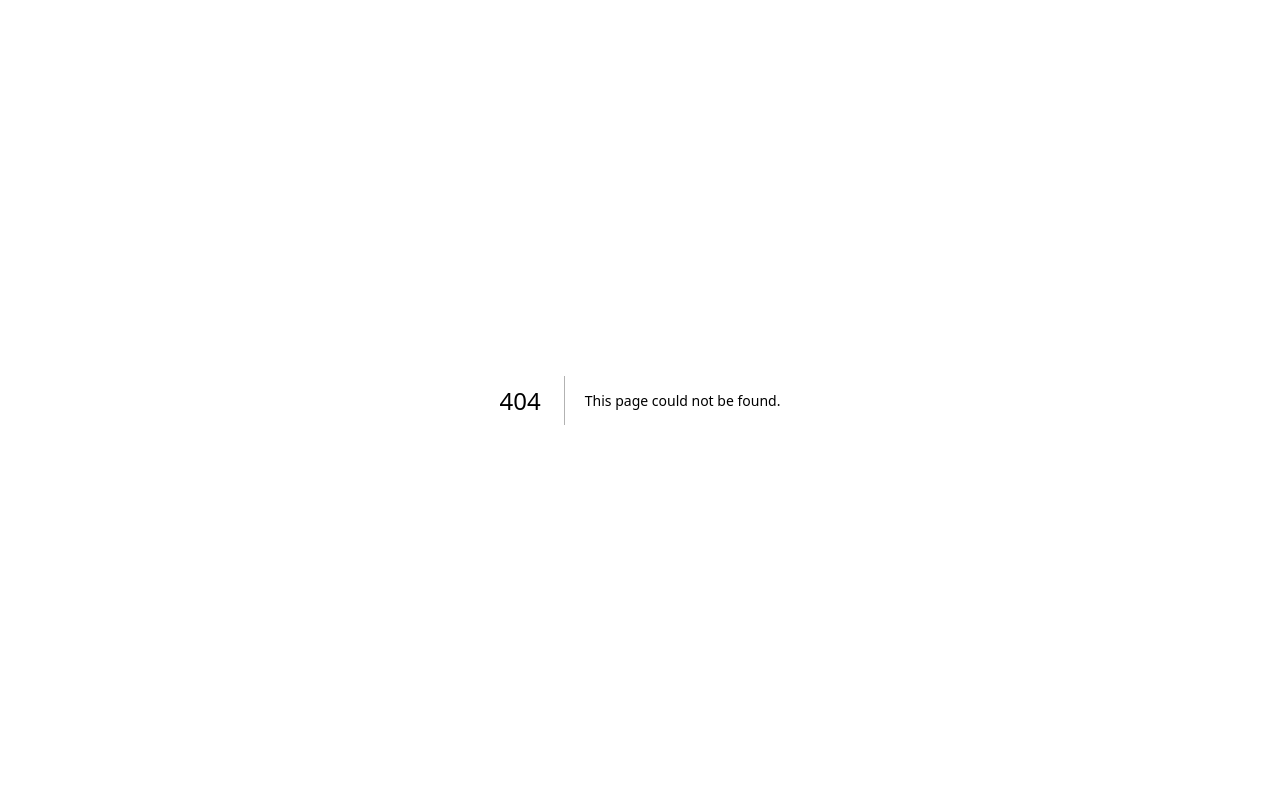
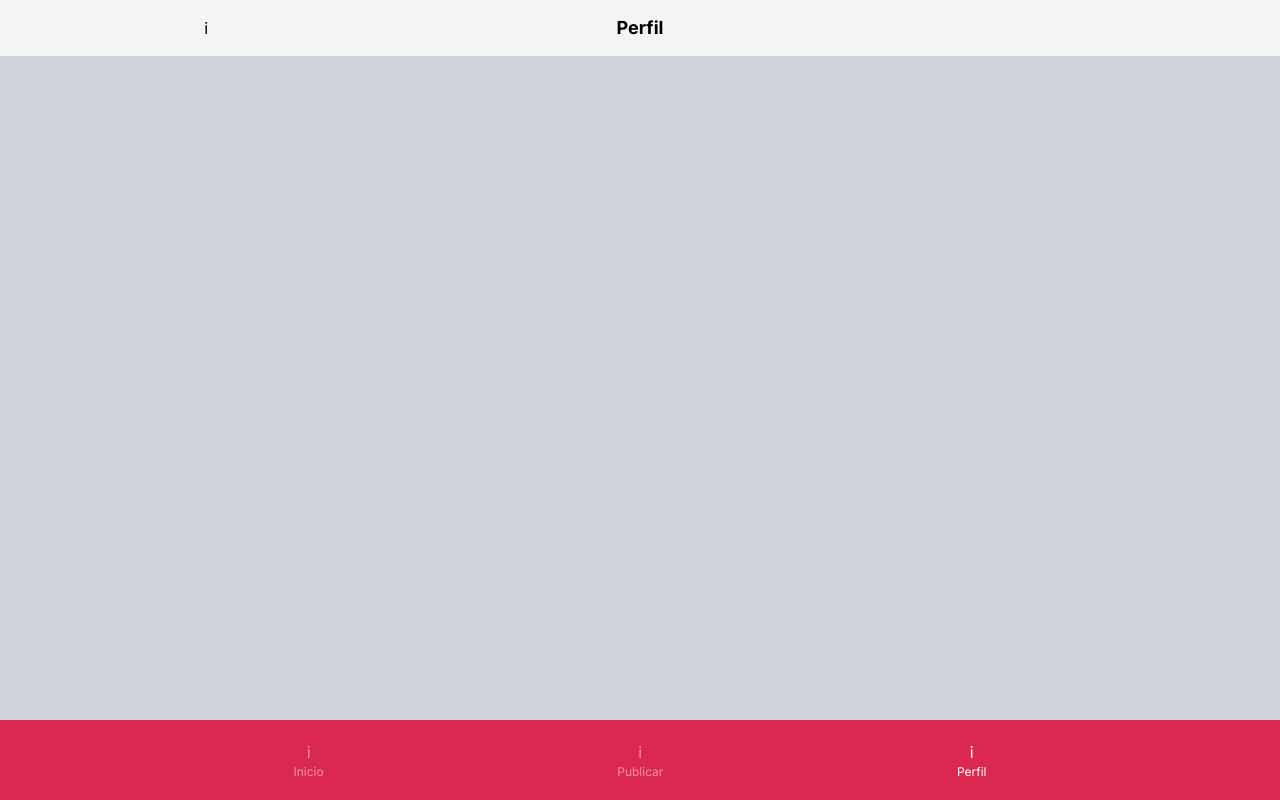
Before and after one commit to ViloriaUrdaneta/flechandes-app, a Next.js app: page /perfil in a window 1280 px wide. Before the commit this address had no page. Built offline with nearby package versions, Linux system fonts and the light colour scheme.

Commit message:
perfi, y primeros pasos modal

```diff
--- /dev/null
+++ b/app/perfil/page.tsx
@@ -0,0 +1,12 @@
+import Navbar from '@/components/Navbar'
+import Tapbar from '@/components/Tapbar'
+import React from 'react'
+
+export default function page() {
+  return (
+    <div className='flex min-h-screen bg-gray-300 flex-col items-center content-center p-16'>
+      <Navbar/>
+      <Tapbar/>
+    </div>
+  )
+}
--- a/components/Form.tsx
+++ b/components/Form.tsx
@@ -1,5 +1,7 @@
 //import useNewFleteForm from '../hooks/useNewFleteForm';
+import React, { useState } from 'react';
 import { Flete } from '../types';
+import Modal from './Modal';
 import "./module.css";
 
 
@@ -11,6 +13,11 @@ interface FormProps {
 function Form({onNewFlete}: FormProps) {
 
     //const [inputValues, dispatch] = useNewFleteForm()
+    const [isModalOpen, setIsModalOpen] = useState(false);
+    const handleInputChange = (e: React.MouseEvent<HTMLInputElement>) => {
+        setIsModalOpen(true);
+        console.log('clic')
+    }
 
     const handleSubmit = (e: React.FormEvent<HTMLFormElement>) => {
         e.preventDefault();
@@ -38,7 +45,7 @@ function Form({onNewFlete}: FormProps) {
             <form onSubmit={handleSubmit} className='flex flex-col gap-3 text-black'>
                 <input onChange={handleChange} type='text' className='lex items-center w-80 bg-slate-50 rounded-lg shadow-lg p-2' name='origen' placeholder='Origen de carga' />
                 <input onChange={handleChange} type='text' className='lex items-center w-80 bg-slate-50 rounded-lg shadow-lg p-2'  name='destino' placeholder='Destino de carga' />
-                <input onChange={handleChange} type='text' className='lex items-center w-80 bg-slate-50 rounded-lg shadow-lg p-2'  name='carga' placeholder='¿Qué transporta?' />
+                <input onChange={handleChange} onClick={handleInputChange} type='text' className='lex items-center w-80 bg-slate-50 rounded-lg shadow-lg p-2'  name='carga' placeholder='¿Qué transporta?' />
                 <input onChange={handleChange} type='text' className='lex items-center w-80 bg-slate-50 rounded-lg shadow-lg p-2' name='foto' placeholder='Agregar imágenes del flete' />
                 <input onChange={handleChange} type='text' className='lex items-center w-80 bg-slate-50 rounded-lg shadow-lg p-2'  name='foto' placeholder='¿Qué vehiculo necesitas?' />
                 <input onChange={handleChange} type='text' className='lex items-center w-80 bg-slate-50 rounded-lg shadow-lg p-2' name='foto' placeholder='¿Cuándo lo necesitas?' />
@@ -54,6 +61,9 @@ function Form({onNewFlete}: FormProps) {
                 <p className='font-bold text-xs'>Cobertura del 100% del valor de tu carga en caso de daño o perdida</p>
                 <button onClick={handleClear} type='submit' className='lex items-center w-80 rounded-lg shadow-lg p-3 font-bold bg-sky-500 text-white drop-shadow-lg'>Publicar</button>
             </form>
+            {isModalOpen && (
+                <Modal/>
+            )}
         </div>
     )
 }
--- /dev/null
+++ b/components/Modal.tsx
@@ -0,0 +1,9 @@
+import React from 'react'
+
+export default function Modal() {
+  return (
+    <div>
+      Holi
+    </div>
+  )
+}
--- a/components/Navbar.tsx
+++ b/components/Navbar.tsx
@@ -13,6 +13,8 @@ export default function Navbar() {
         location = 'Inicio'
     }else if(pathname === '/publicar'){
         location = 'Publicar'
+    } else if(pathname === '/perfil'){
+        location = 'Perfil'
     }
 
 
--- a/components/Tapbar.tsx
+++ b/components/Tapbar.tsx
@@ -11,7 +11,7 @@ export default function Tapbar() {
         <div>
             <div className='fixed bottom-0 right-0 bg-red w-screen h-20 flex items-center justify-evenly text-white'>
                 <Link href={'/'}>
-                    <div className='text-center'>
+                    <div className={`text-center ${pathname === '/' ? 'opacity-100' : 'opacity-50'}`}>
                         <h1>i</h1>
                         <p className='text-xs'>
                             Inicio
@@ -19,20 +19,21 @@ export default function Tapbar() {
                     </div>
                 </Link>
                 <Link href={'/publicar'}>
-                    <div className='text-center'>
+                    <div className={`text-center ${pathname === '/publicar' ? 'opacity-100' : 'opacity-50'}`}>
                         <h1>i</h1>
                         <p className='text-xs'>
                             Publicar
                         </p>
                     </div>
                 </Link>
-
-                <div className='text-center'>
-                    <h1>i</h1>
-                    <p className='text-xs'>
-                        Perfil
-                    </p>
-                </div>
+                <Link href={'/perfil'}>
+                    <div className={`text-center ${pathname === '/perfil' ? 'opacity-100' : 'opacity-50'}`}>
+                        <h1>i</h1>
+                        <p className='text-xs'>
+                            Perfil
+                        </p>
+                    </div>
+                </Link>
             </div>
         </div>
     )
```
